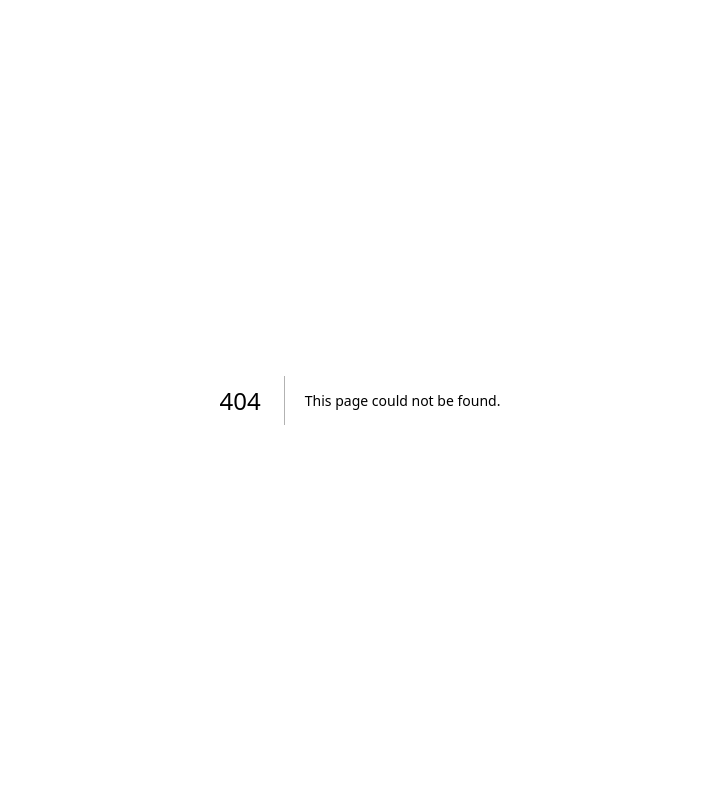
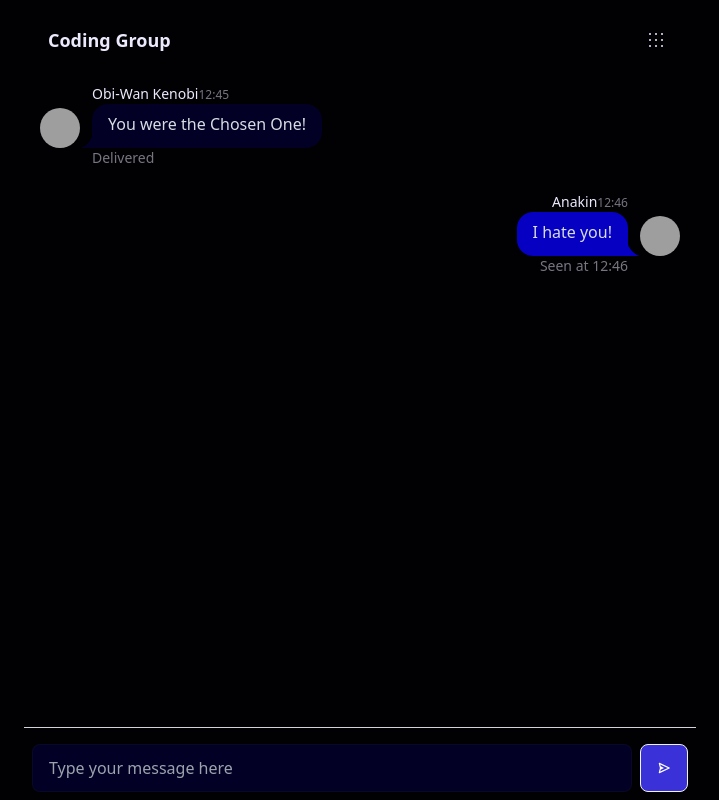
Before and after one commit to codewithfranciss/Anonymus, a Next.js app: page /chatroom/1 in a window 1280 px wide. Before the commit this address had no page. Shown: the whole page, without its empty margins (280-999 px from the left). Built offline with nearby package versions, Linux system fonts and the light colour scheme; grey boxes are pictures that could not be loaded.

Commit message:
fix: UI fixes

```diff
--- a/src/app/chatrooms/[id]/page.tsx
+++ b/src/app/chatroom/[id]/page.tsx
@@ -3,9 +3,9 @@ import { TbLink } from "react-icons/tb";
 
 export default function Chatroom() {
   return (
-    <div className="max-w-2xl mx-auto">
-      <div className="chat-container h-screen p-4 flex flex-col justify-between">
-        {/* Header */}
+    <div className="relative max-w-2xl mx-auto h-[100dvh]">
+      <div className="chat-container p-4 flex flex-col justify-between">
+
         <div className="flex justify-between items-center mb-4">
           <h2 className="p-2 font-black text-lg">Coding Group</h2>
           <div className="dropdown dropdown-end">
@@ -81,7 +81,9 @@ export default function Chatroom() {
             <div className="chat-footer opacity-50">Seen at 12:46</div>
           </div>
         </div>
-        <div className="flex items-center border-t border-gray-300 pt-4">
+
+      </div>
+      <div className="flex items-center border-t border-gray-300 pt-4 px-2 absolute bottom-2 w-full">
             <input
               type="text"
               placeholder="Type your message here"
@@ -91,7 +93,6 @@ export default function Chatroom() {
           <BiSend/>
             </button>
           </div>
-      </div>
     </div>
   );
 }
```
